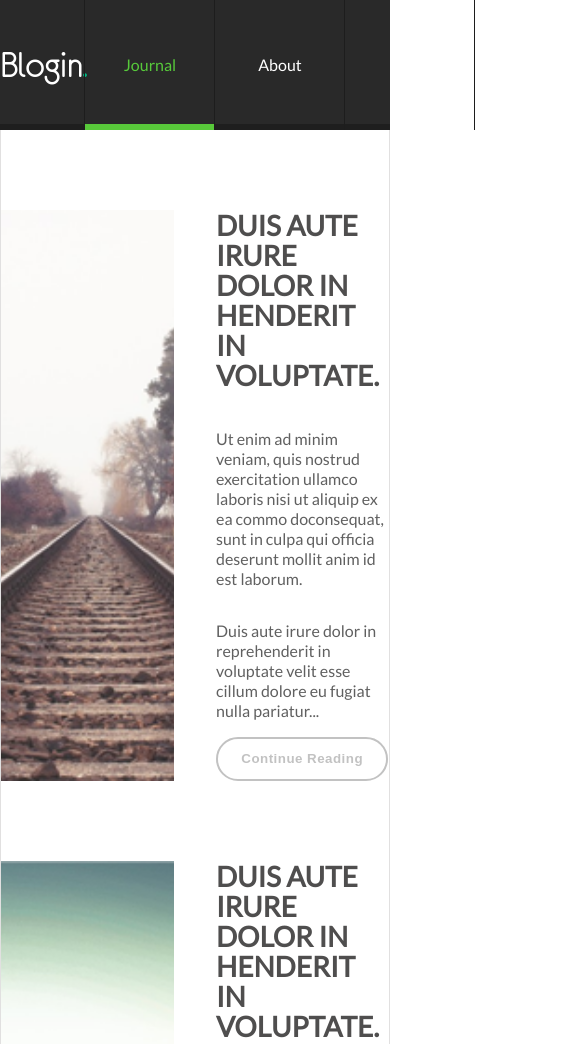
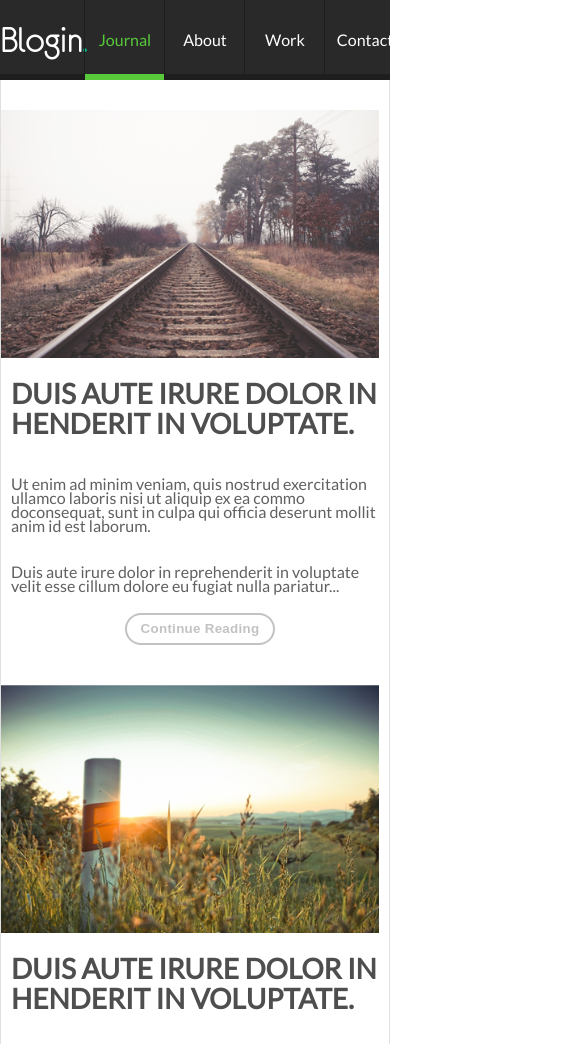
Before and after one commit to mrbamba/Design-To-Live-Page, a plain HTML site: page index.html in a window 390 px wide. Shown: the top 1044 px of the page, 585 px wide, since content can reach past the window. Drawn offline with Linux system fonts and the light colour scheme.

Commit message:
responsive but no hamburger

```diff
--- a/style/style.css
+++ b/style/style.css
@@ -40,25 +40,22 @@ a {
     color: inherit;
     text-decoration: none;
     cursor: pointer;
-
 }
 
 img {
     width: 100%;
 }
 
-
-
 /* HEADER */
 
 .main-header {
-    height: 130px;
+    /* height: 130px; */
     background-color: #292929;
     box-shadow: inset 0 -6px 0 #1e1e1e;
 }
 
 .main-header-content {
-    height: 130px;
+    /* height: 130px; */
     max-width: 980px;
     margin: 0 auto;
 }
@@ -82,8 +79,6 @@ img {
     color: #00bc87;
 }
 
-
-
 .main-nav a {
     width: 130px;
     height: 130px;
@@ -99,21 +94,20 @@ img {
     -webkit-transition: all .4s ease-in;
     -moz-transition: all .4s ease-in;
     -o-transition: all .4s ease-in;
+}
 
-}
 .main-nav li:last-of-type {
     box-shadow: 1px 0 0 #1d1d1d;
 }
+
 .main-nav a:hover {
-    box-shadow: -1px 0 0 #1d1d1d, inset 0 -6px 0 #58c93a ;
+    box-shadow: -1px 0 0 #1d1d1d, inset 0 -6px 0 #58c93a;
     background-color: #1f1f1f;
 }
 
-
-
 .main-nav .current-page {
     color: #57c93b;
-    box-shadow: -1px 0 0 #1d1d1d, inset 0 -6px 0 #58c93a ;
+    box-shadow: -1px 0 0 #1d1d1d, inset 0 -6px 0 #58c93a;
     cursor: default;
 }
 
@@ -135,7 +129,7 @@ img {
 }
 
 .card-data {
-    width: 50%;
+    max-width: 100%;
     font-weight: 400;
     padding-left: 21px;
 }
@@ -152,9 +146,11 @@ img {
     line-height: 1.25rem;
     color: #606060;
 }
-.card-text:last-of-type{
+
+.card-text:last-of-type {
     flex-grow: 1;
 }
+
 .card-read-more-btn {
     align-self: flex-start;
     padding: 0 28px;
@@ -169,7 +165,6 @@ img {
     cursor: pointer;
     position: relative;
     transition: padding .4s ease-in;
-
     outline: none;
 }
 
@@ -180,11 +175,10 @@ img {
 }
 
 .card-read-more-btn:hover::after {
-content:" →";
-position: absolute;
-right: 1.25em;
+    content: " →";
+    position: absolute;
+    right: 1.25em;
 }
-
 
 .cards-pagination {
     height: 74px;
@@ -312,7 +306,7 @@ right: 1.25em;
     align-items: center;
 }
 
-.flex.justify-content{
+.flex.justify-content {
     justify-content: center;
 }
 
@@ -323,3 +317,58 @@ right: 1.25em;
     margin: 0;
     padding: 0;
 }
+
+@media screen and (max-width: 780px) {
+    .main-nav a {
+        width: 80px;
+        height: 80px;
+    }
+    .card-image {
+        padding-right: 10px;
+    }
+    .card-data {
+        padding-left: 10px;
+    }
+    .card-text {
+        line-height: 0.875rem;
+    }
+    .card-read-more-btn {
+        line-height: 28px;
+        border-radius: 5em;
+        letter-spacing: 0.3px;
+        padding: 0 1em;
+    }
+}
+
+@media screen and (max-width: 675px) {
+    .card {
+        flex-direction: column;
+        margin-bottom: 40px;
+    }
+    .card-image {
+        max-width: 100%;
+        margin-bottom: 20px;
+    }
+    .card-read-more-btn {
+        align-self: center;
+    }
+    .card-text:last-of-type {
+        margin-bottom: 20px;
+    }
+    .card:first-child {
+        padding-top: 30px;
+    }
+    .footer-copyright{
+        text-align: center;
+    }
+    .footer {
+        height: 250px;
+    }
+    .logo-footer {
+        padding: 40px 0px 50px 0px;
+    }
+}
+
+@media screen and (max-width: 500px) {
+
+}
```
